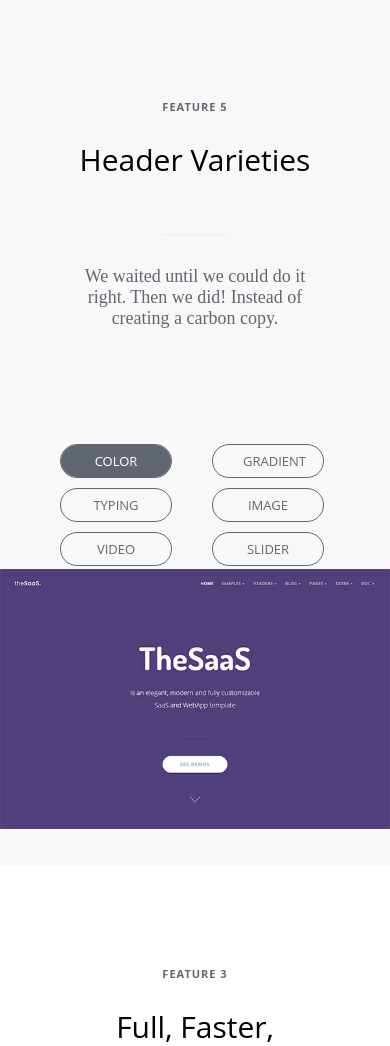
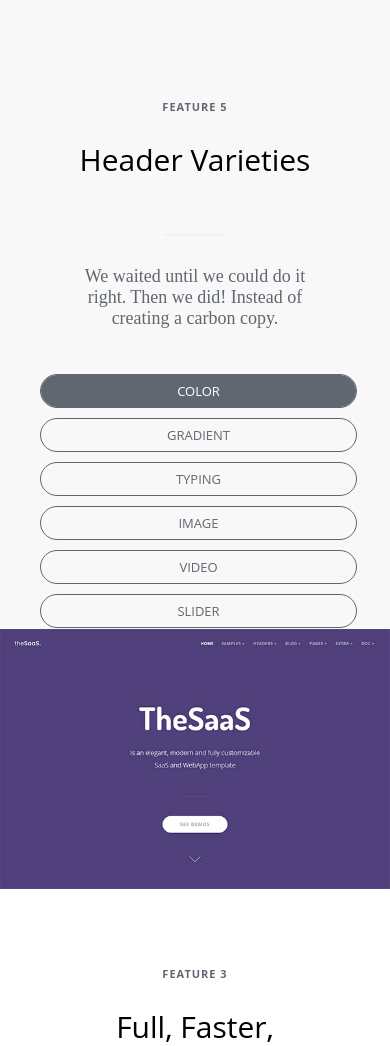
Before and after one commit to davidmkrtchyan991/web-development-thesaas, a PHP site: page / in a window 390 px wide. Shown: the part 4703-5749 px from the top of the page. Run offline with PHP 8.4, Linux system fonts and the light colour scheme; some web fonts are replaced.

Commit message:
description header-varieties-container

```diff
--- a/folder_styles_css/media-styles(max-700 min-400).css
+++ b/folder_styles_css/media-styles(max-700 min-400).css
@@ -53,16 +53,16 @@ width:295px;
 width:320px;
 }
 .header-varieties-nav-menu-container{
- padding:70px 20px;
+ padding: 0px 20px 200px;
 }
 .header-varieties-nav-menu{
  width:100%;
- padding:0px 20px;
+ padding:0px;
 }
 .header-varieties-nav-menu li{
  border-radius:22px;
  margin:5px 20px;
- width:110px;
+ width:90%;
 }
 .header-varieties-nav-menu li:first-child{ border-radius:22px;}
 .header-varieties-nav-menu li:last-child{ border-radius:22px;}
```
